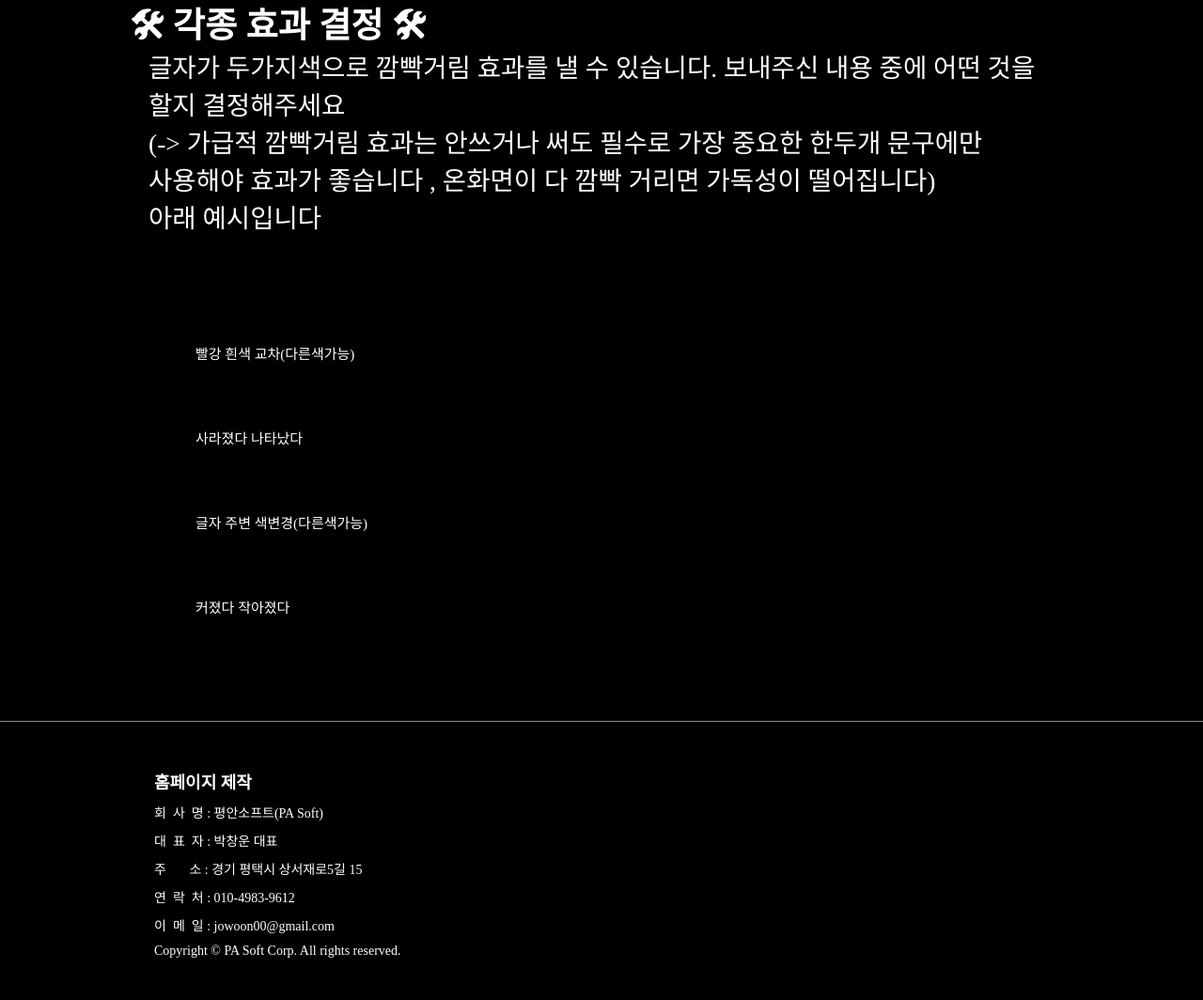
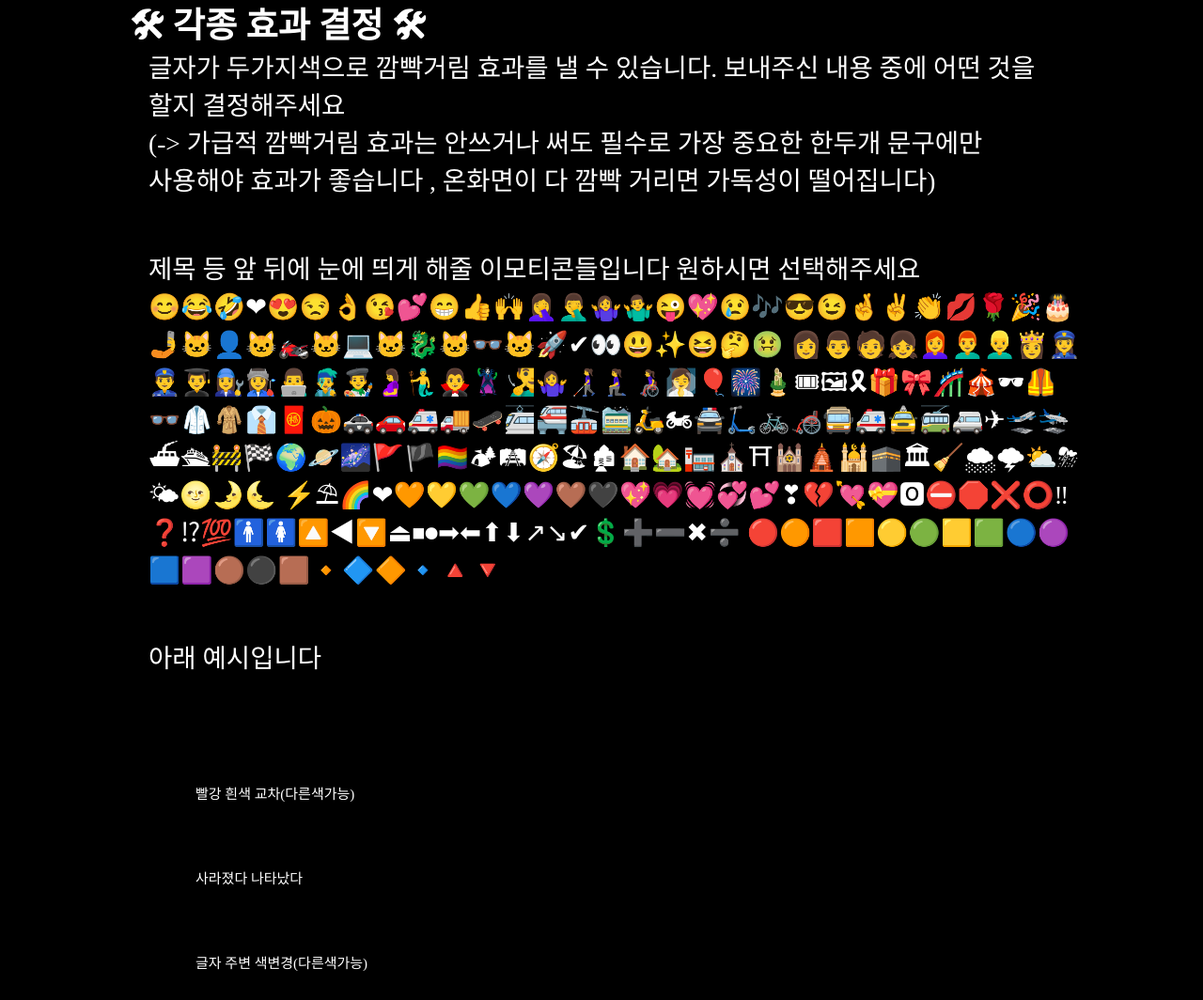
Before and after one commit to parkchangwoon1289/sample, a plain HTML site: page howto.html in a window 1280 px wide. Shown: the part 8917-9981 px from the top of the page at 94% size. Drawn offline with nearby package versions, Linux system fonts and the light colour scheme.

Commit message:
Update howto.html

```diff
--- a/howto.html
+++ b/howto.html
@@ -295,6 +295,14 @@
                     <p>글자가 두가지색으로 깜빡거림 효과를 낼 수 있습니다. 보내주신 내용 중에 어떤 것을 할지 결정해주세요</p>
                     <p>(-> 가급적 깜빡거림 효과는 안쓰거나 써도 필수로 가장 중요한  한두개 문구에만 사용해야 효과가 좋습니다
                     , 온화면이 다 깜빡 거리면 가독성이 떨어집니다)</p>
+                                        </br></br></br>
+                    <p>제목 등 앞 뒤에 눈에 띄게 해줄 이모티콘들입니다 원하시면 선택해주세요</p>
+                    <p>😊😂🤣❤😍😒👌😘💕😁👍🙌🤦‍♀️🤦‍♂️🤷‍♀️🤷‍♂️😜💖😢🎶😎😉🤞✌👏💋🌹🎉🎂🤳🐱‍👤🐱‍🏍🐱‍💻🐱‍🐉🐱‍👓🐱‍🚀✔👀😃✨😆🤔🤢
+                        👩👨🧑👧👩‍🦰👨‍🦰👱‍♂️👸👮‍♀️👮‍♂️👨‍🎓👩‍🔧👩‍🏭👨‍💻👨‍🎤👨‍🎨🤰🧜‍♂️🧛‍♂️🦹‍♀️🧏‍♂️🤷‍♀️👩‍🦯🧎‍♀️👩‍🦽🧖‍♀️🎈🎆🎍🎟🖼🎗🎁🎀🎢🎪🕶🦺👓🥼🧥👔🧧🎃🚓🚗🚑🚚🛹🚈🚝🚠🚞🛵🏍🚔🛴🚲🦽🚍🚑🚖🚎🚐✈🛫🛬⛴🛳🚧🏁🌍🪐🌌🚩🏴🏳‍🌈🏕🛤🧭🏖🏚🏠🏡🏣⛪⛩🕍🛕🕌🕋🏛🧹🌨🌩⛅⛈🌤🌝🌛🌜
+                        ⚡⛱🌈❤🧡💛💚💙💜🤎🖤💖💗💓💞💕❣💔💘💝🅾⛔🛑❌⭕‼❓⁉💯🚹🚺🔼◀🔽⏏⏹⏺➡⬅⬆⬇↗↘✔💲➕➖✖➗
+                        🔴🟠🟥🟧🟡🟢🟨🟩🔵🟣🟦🟪🟤⚫🟫🔸🔷🔶🔹🔺🔻
+                    </p>
+                    </br></br></br>
                     <p>아래 예시입니다</p>
                 </div>
                 </br>
```
